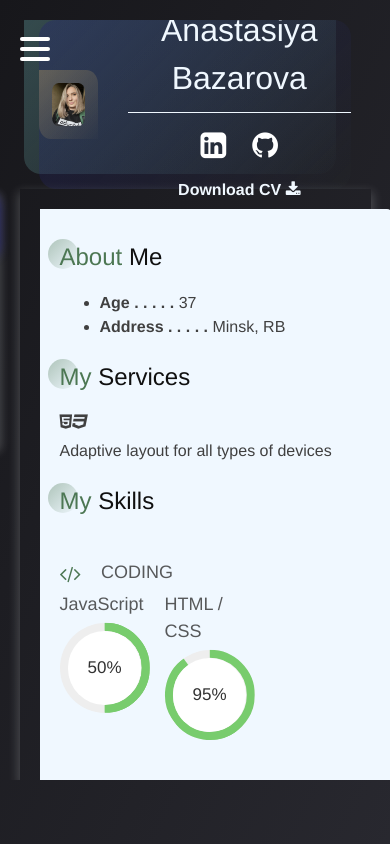
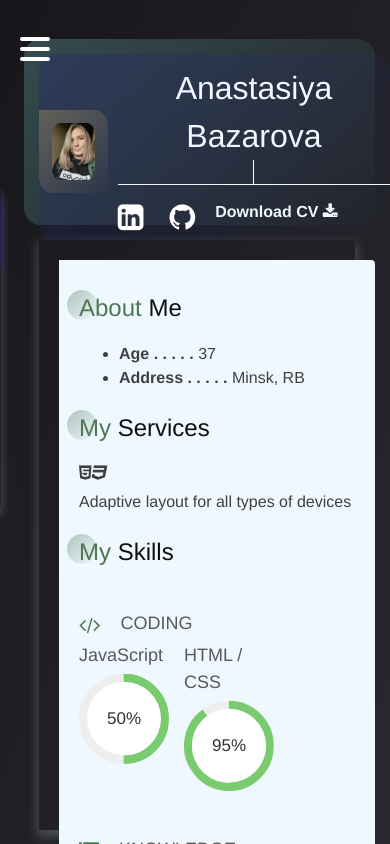
Before and after one commit to BazarovaAnastasiya/CV, a plain HTML site: page index.html in a window 390 px wide. Drawn offline with Linux system fonts and the light colour scheme.

Commit message:
fix: structure

```diff
--- a/index.css
+++ b/index.css
@@ -95,9 +95,6 @@ select {
   -webkit-box-align: center;
   -ms-flex-align: center;
   align-items: center;
-}
-
-.container {
   top: 50%;
   left: 50%;
   width: 76vw;
@@ -106,7 +103,10 @@ select {
   -ms-transform: translate(-50%, -50%);
   transform: translate(-50%, -50%);
 }
-
+.main-content{
+  display: flex;
+  width: 100%;
+}
 .card-started {
   display: -webkit-box;
   display: -ms-flexbox;
@@ -348,7 +348,10 @@ color: #101010;
   border-radius: 4px;
 }
 
-.tabs__nav-btn a span {
+
+.tabs__nav-btn a  {
+    display: flex;
+  flex-direction: column;
   color: #000;
 }
 
@@ -628,10 +631,9 @@ font-size: 0;}
 
 @media (max-width:1030px) {
     .container{
-        flex-direction: column;
-        height: 90vh;
+        height: 100%;
         width: 100%;
-        position: absolute;
+        position: fixed;
         top: 20px;
         left: 0;
         transform: translate(0);
@@ -648,18 +650,25 @@ font-size: 0;}
      transform: translateX(0);
         z-index: 99999999;
     }
+    .main-content{
+flex-direction: column;
+width: 90%;
+margin: 0 0 0 auto;
+    }
 
     .card-started{
        flex-direction: row;
-          justify-content: center;
-         height: 20vh;
-      width: 80%;
+      justify-content: flex-start;
+      align-items: flex-start;
+      height: min-content;
+      width: 100%;
+      padding-top: 10px;
+      overflow: visible;
     }
     .profile{
       display: flex;
-      gap: 30px;
-      height: 20vh;
-      width: 100%;
+      justify-content: center;
+      gap: 10px;
     }
     .profile__wrapper{
       display: flex;
@@ -678,9 +687,16 @@ font-size: 0;}
      .card-started .subtitle{
         font-size: 1pc;
      }
+     .profile__link{
+display: flex;
+gap: 20px;
+align-items: center;
+border-top: 1px solid;
+     }
      .social,
      .lnks{
-       margin-top: 10px;
+       margin-top: 0px;
+       border-top: 0;
      }
 
     .burger {
--- a/index.html
+++ b/index.html
@@ -76,7 +76,10 @@
         </div>
 
       </header>
-
+      <!--
+  				Content
+  			-->
+      <main class="main-content">
         <!--
       				Card - Started
       			-->
@@ -96,7 +99,8 @@
               <div class="title ">Anastasiya Bazarova</div>
               <!--<div class="subtitle">Web Designer</div>-->
               <div class="subtitle typed-text">HTML Deweloper</div>
-
+              <!-- profile link wrapper -->
+              <div class="profile__link">
                 <!-- profile socials -->
                 <div class="social">
                   <a target="_blank" href="https://www.linkedin.com/in/anastasiya-bazarova-9a9043172/"
@@ -113,11 +117,15 @@
                     <span class="fa fa-download"></span>
                   </a>
                 </div>
+              </div>
+
 
             </div>
           </div>
         </div>
-
+        <!--
+      				Card
+      			-->
         <div class="card">
           <!--
             				Card - About
@@ -522,7 +530,8 @@
 
 
                       <div class="form-btn">
-                      <input id="submit-button" type="submit" class="form-submission button button-color" value="Send">
+                        <input id="submit-button" type="submit" class="form-submission button button-color"
+                          value="Send">
 
                       </div>
                     </form>
@@ -540,6 +549,8 @@
           </div>
 
         </div>
+      </main>
+
     </div>
 
 
```
Lines whose indentation alone changed are shown as unchanged.
